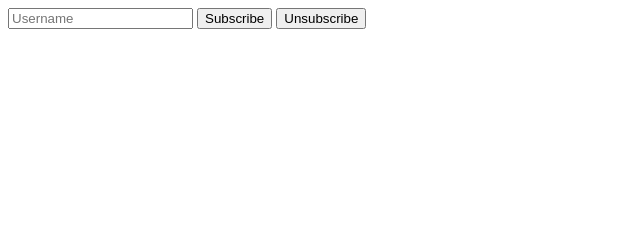
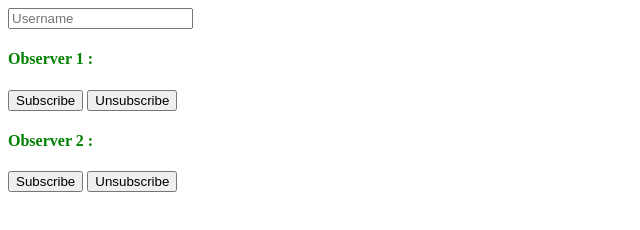
Before and after one commit to KeziahMoselle/strasbourgjs-observers-pipeline-proxy, a plain HTML site: page index.html in a window 1280 px wide. Shown: the whole page, without its empty margins (0-640 px from the left). Drawn offline with Linux system fonts and the light colour scheme.

Commit message:
feat: subscribe and unsubscribe button

```diff
--- a/index.html
+++ b/index.html
@@ -3,17 +3,24 @@
 <head>
   <meta charset="UTF-8">
   <title>VueStrasbourg - Observer & Pipe operator</title>
+  <link rel="stylesheet" href="./style.css">
   <script defer src="./src/index.js" type="module"></script>
 </head>
 <body>
 
-  <div class="input-field">
-    <input id="usernameInput" placeholder="Username" type="text">
-    <button id="usernameSubscribe">Subscribe</button>
-    <button id="usernameUnsubscribe">Unsubscribe</button>
-    <p id="usernameValue"></p>
+  <input id="usernameInput" placeholder="Username" type="text">
+
+  <div class="observer">
+    <h4>Observer 1 : </h4><p></p>
+    <button class="btn-subscribe">Subscribe</button>
+    <button class="btn-unsubscribe">Unsubscribe</button>
   </div>
 
+  <div class="observer">
+    <h4>Observer 2 : </h4><p></p>
+    <button class="btn-subscribe">Subscribe</button>
+    <button class="btn-unsubscribe">Unsubscribe</button>
+  </div>
 
 </body>
 </html>
--- a/src/index.js
+++ b/src/index.js
@@ -3,19 +3,54 @@ import Subject from './Subject.js'
 // Create a new instance of Observable
 const subject = new Subject()
 
-// Declare DOM elements
-const usernameInput = document.getElementById('usernameInput')
-const usernameValue = document.getElementById('usernameValue')
+// Loop through all our paragraphs
+for (const observerElement of document.querySelectorAll('.observer')) {
+  // Create a unique function
+  function update (value) {
+    observerElement.querySelector('p').textContent = value
+  }
 
-// Utility function
-function updateValue (value) {
-  usernameValue.textContent = value
+  // Subscribe the function
+  subject.subscribe(update)
+
+  // Click on the subscribe btn
+  observerElement.querySelector('.btn-subscribe')
+    .addEventListener('click', () => {
+      subject.subscribe(update)
+    })
+
+  // Click on the unsubscribe btn
+  observerElement.querySelector('.btn-unsubscribe')
+    .addEventListener('click', () => subject.unsubscribe(update))
 }
 
-// Subscribe to the event
-subject.subscribe(updateValue)
+// Listen to the event and notify all subscribers
+document.getElementById('usernameInput')
+  .addEventListener('keyup', event => subject.notify(event.target.value))
 
-// Listen to the event and notify all subscribers
-usernameInput.addEventListener('keyup', (event) => {
-  subject.notify(event.target.value)
-})
+
+
+
+
+  /*=============================================
+  =            Styling purpose                  =
+  =============================================*/
+
+// Loop through all our paragraphs
+for (const observerElement of document.querySelectorAll('.observer')) {
+  observerElement.classList.add('on')
+
+  // Click on the subscribe btn
+  observerElement.querySelector('.btn-subscribe')
+    .addEventListener('click', () => {
+      observerElement.classList.add('on')
+      observerElement.classList.remove('off')
+    })
+
+  // Click on the unsubscribe btn
+  observerElement.querySelector('.btn-unsubscribe')
+    .addEventListener('click', () => {
+      observerElement.classList.add('off')
+      observerElement.classList.remove('on')
+    })
+}
--- /dev/null
+++ b/style.css
@@ -0,0 +1,7 @@
+.on {
+  color: green;
+}
+
+.off {
+  color: red;
+}
```
